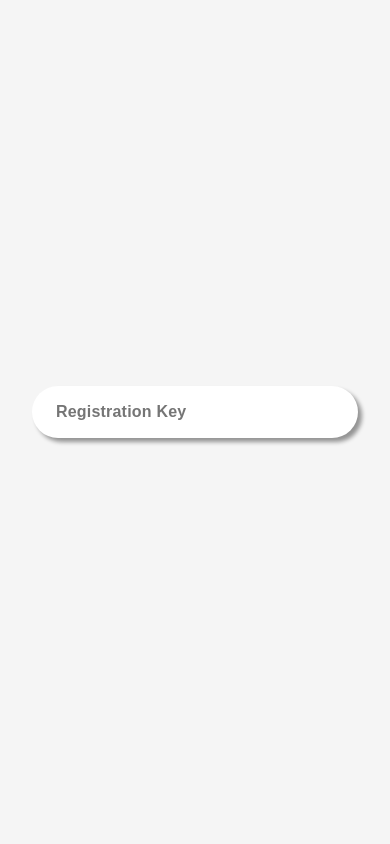
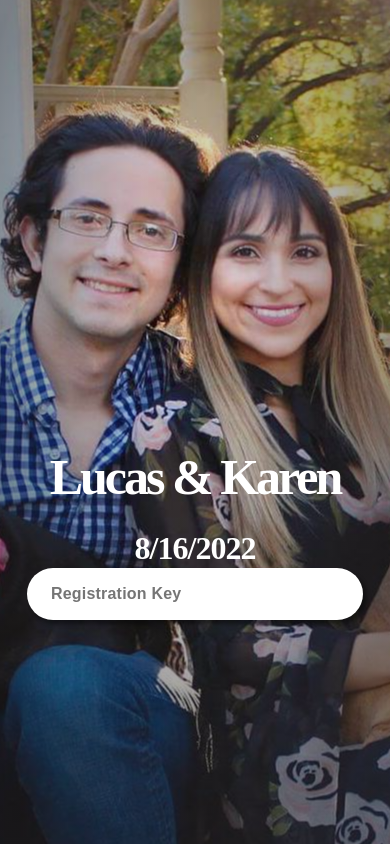
Before and after one commit to LucasCarioca/wedding-registration-guest, a React (Create React App) app: page /search in a window 390 px wide. Built offline with nearby package versions, Linux system fonts and the light colour scheme.

Commit message:
adding background to search page

```diff
--- a/src/App.js
+++ b/src/App.js
@@ -6,9 +6,7 @@ function App() {
   return (
     <Router>
       <div>
-        <div style={{marginTop: '2rem'}}>
-          <Routes/>
-        </div>
+        <Routes/>
       </div>
     </Router>
   );
--- a/src/components/Search.js
+++ b/src/components/Search.js
@@ -1,5 +1,4 @@
 import React from 'react';
-import {Container} from '@mui/material';
 import {Form, Formik} from 'formik';
 import {useHistory} from 'react-router';
 import {setRegistrationKey} from '../config';
@@ -7,27 +6,24 @@ import {setRegistrationKey} from '../config';
 function Search() {
   const history = useHistory();
   return (
-    <Container style={{
-      height: '90vh',
-      width: '100vw',
-      display: 'flex',
-      flexDirection: 'column',
-      justifyContent: 'center'
-    }}>
+    <div className="hero">
+      <div style={{height: "200px"}}></div>
+      <h1 className="hero--title">Lucas & Karen</h1>
+      <h2 className="hero--sub-title">8/16/2022</h2>
       <Formik
         initialValues={{
           registrationKey: ''
         }}
-        onSubmit={(values) => {
+        onSubmit={values => {
           setRegistrationKey(values.registrationKey);
           history.push(`/registration`);
         }}
       >
-        {(formik) => (
+        {formik => (
           <Form>
             <div style={{
-              display: 'flex',
-              justifyContent: 'center'
+              display: "flex",
+              justifyContent: "center"
             }}>
               <input
                 className="registration-key-search"
@@ -38,8 +34,9 @@ function Search() {
           </Form>
         )}
       </Formik>
-
-    </Container>
+      <div className="hero--blur"></div>
+      {/*</Container>*/}
+    </div>
   );
 }
 
--- a/src/index.css
+++ b/src/index.css
@@ -42,3 +42,99 @@ html, body {
     padding-left: 24px;
   }
 }
+
+.hero {
+    font-family: 'Brush Script MT', cursive;
+    width: 100vw;
+    height: 100vh;
+    background: url(./hero-image.jpg);
+    background-position: center;
+    display: flex;
+    flex-direction: column;
+    justify-content: center;
+    z-index: -1;
+}
+
+.hero--blur {
+    position: absolute;
+    top: 0;
+    left: 0;
+    width: 100%;
+    height: 100%;
+    background: radial-gradient(37.65% 37.65% at 50% 37.65%, rgba(255, 255, 255, 0) 0%, rgba(33, 30, 30, 0.54) 100%);
+    z-index: 1;
+}
+
+.hero--title {
+    font-style: normal;
+    font-weight: 800;
+    font-size: 96px;
+    line-height: 104px;
+
+    text-align: center;
+    letter-spacing: -3px;
+
+    color: #FFFFFF;
+    z-index: 2;
+}
+
+.hero--sub-title {
+
+    font-style: normal;
+    font-weight: 900;
+    font-size: 64px;
+    line-height: 77px;
+
+    text-align: center;
+    letter-spacing: -1px;
+
+    color: #FFFFFF;
+    z-index: 2;
+}
+
+.hero--call-to-action {
+    width: 256px;
+    height: 62px;
+    margin: 3rem auto;
+    border: 0;
+    background: #55EFC4;
+    border-radius: 16px;
+
+    font-family: 'Brush Script MT', cursive;
+    font-style: normal;
+    font-weight: normal;
+    font-size: 24px;
+    line-height: 36px;
+
+    color: #2D3436;
+    z-index: 2;
+}
+
+.hero--call-to-action:active {
+    background-color: #00ffb7;
+    box-shadow: 0 10px 20px rgba(0,0,0,0.05), inset 0px 10px 30px rgba(0,0,0,0.1);
+}
+
+@media only screen and (max-width: 800px) {
+    .hero {
+        background: url(./hero-image-mobile.jpeg);
+        background-size: fill;
+        background-position: center;
+        background-repeat: no-repeat;
+    }
+}
+
+@media only screen and (max-width: 600px) {
+    .hero--blur {
+        background: radial-gradient(60% 60% at 50% 37.65%, rgba(255, 255, 255, 0) 0%, rgba(33, 30, 30, 0.54) 100%);
+    }
+    .hero--title {
+        font-size: 50px;
+        line-height: 104px;
+    }
+
+    .hero--sub-title {
+        font-size: 32px;
+        line-height: 39px;
+    }
+}
```
Also changed, not shown: src/hero-image-mobile.jpeg (added), src/hero-image.jpg (added).
